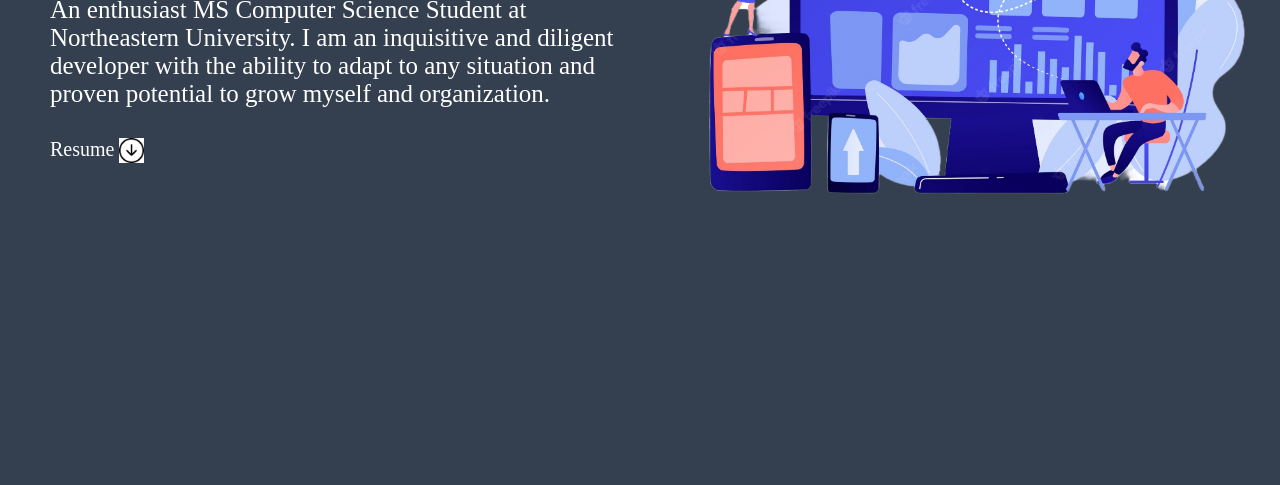
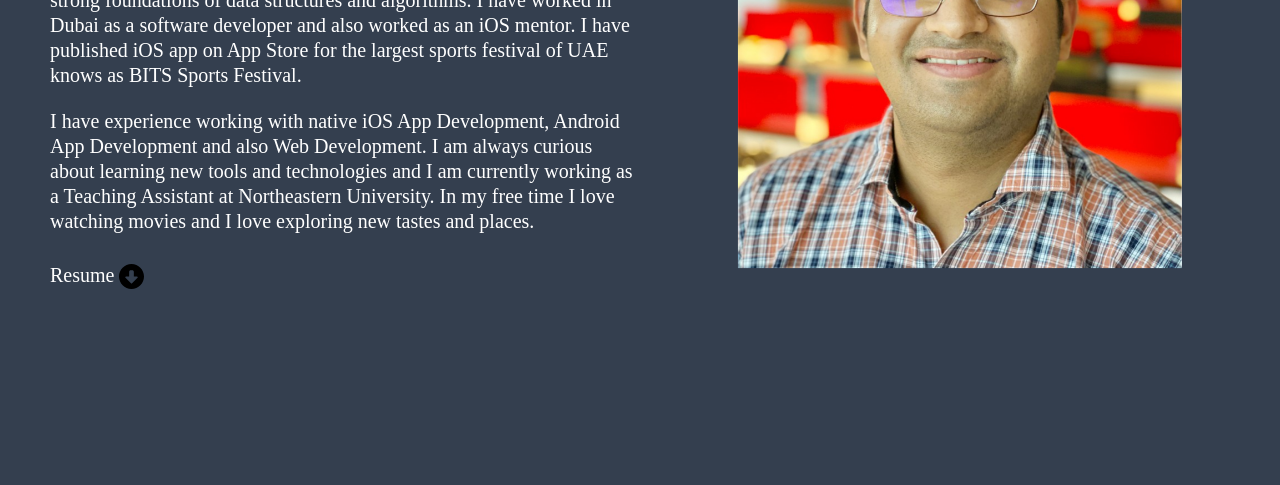
Before and after one commit to HarshitG24/Portfolio, a plain HTML site: page index.html in a window 1280 px wide. Shown: the part 315-800 px from the top of the page. Drawn offline with nearby package versions, Linux system fonts and the light colour scheme.

Commit message:
modifications to homepage

```diff
--- a/index.html
+++ b/index.html
@@ -6,6 +6,9 @@
     <meta name="viewport" content="width=device-width, initial-scale=1.0" />
     <link rel="stylesheet" href="/style.css" />
     <title>Portfolio</title>
+    <script
+      src="https://kit.fontawesome.com/f5dd5ff3ab.js"
+      crossorigin="anonymous"></script>
   </head>
   <body>
     <head>
@@ -41,10 +44,22 @@
               <span class="auto-type dynamic-color"></span>
             </h1>
             <p class="about-me">
-              An enthusiast MS Computer Science Student at Northeastern
-              University. I am an inquisitive and diligent developer with the
-              ability to adapt to any situation and proven potential to grow
-              myself and organization.
+              I am an enthusiast MS Computer Science Student at Northeastern
+              University(San Francisco campus). I am passionate about coding and
+              problem solving. I have my background in Computer Science and have
+              strong foundations of data structures and algorithms. I have
+              worked in Dubai as a software developer and also worked as an iOS
+              mentor. I have published iOS app on App Store for the largest
+              sports festival of UAE knows as BITS Sports Festival.
+            </p>
+            <br />
+            <p class="about-me">
+              I have experience working with native iOS App Development, Android
+              App Development and also Web Development. I am always curious
+              about learning new tools and technologies and I am currently
+              working as a Teaching Assistant at Northeastern University. In my
+              free time I love watching movies and I love exploring new tastes
+              and places.
             </p>
             <div class="resume_download">
               <a
@@ -53,16 +68,19 @@
                 download=""
                 >Resume</a
               >
-              <img
-                class="download_btn"
-                src="/images/download_btn.png"
-                alt="This is the download button icon" />
+              <svg
+                xmlns="http://www.w3.org/2000/svg"
+                viewBox="0 0 512 512"
+                class="download_btn">
+                <path
+                  d="M256 0C114.6 0 0 114.6 0 256S114.6 512 256 512s256-114.6 256-256S397.4 0 256 0zM244.7 395.3l-112-112c-4.6-4.6-5.9-11.5-3.5-17.4s8.3-9.9 14.8-9.9l64 0 0-96c0-17.7 14.3-32 32-32l32 0c17.7 0 32 14.3 32 32l0 96 64 0c6.5 0 12.3 3.9 14.8 9.9s1.1 12.9-3.5 17.4l-112 112c-6.2 6.2-16.4 6.2-22.6 0z" />
+              </svg>
             </div>
           </div>
           <div class="container-right">
             <img
               class="coding-img"
-              src="/images/home-page.png"
+              src="/images/my_photo.jpeg"
               alt="The coding image to be shown on home page" />
           </div>
         </div>
--- a/style.css
+++ b/style.css
@@ -58,10 +58,12 @@
 
   .container-right{
     width: 100vw;
-    /* background: blueviolet; */
     height: auto;
     max-height: 100%;
-
+    display: flex;
+    justify-content: center;
+    align-items: center;
+    margin-top: 3rem;
   }
 
   .about-me{
@@ -72,10 +74,13 @@
   }
 
   .coding-img{
-    width: auto;
+    /* width: auto;
     height: auto;
     max-width: 100%;
-    max-height: 100%;
+    max-height: 100%; */
+    width: 70%;
+    height: 90%;
+    object-fit: contain;
     animation: MoveUpDown 3s linear infinite;
   }
 
@@ -135,7 +140,8 @@
   }
 
   .about-me{
-    font-size: 2.5rem;
+    font-size: 2rem;
+    line-height: 2.5rem;
     padding-left: 5rem;
   }
 }
@@ -252,6 +258,7 @@
   justify-content: flex-start;
   margin-top: 3rem;
   padding-left: 2rem;
+    cursor: pointer;
 }
 
 .resume{
@@ -264,6 +271,8 @@
   width: 2.5rem;
   height: 2.5rem;
   margin-left: 0.5rem;
+  background: none;
+  color: #fff;
 }
 
 @media screen and (min-width: 768px) {
```
Also changed, not shown: images/my_photo.jpeg (added).
